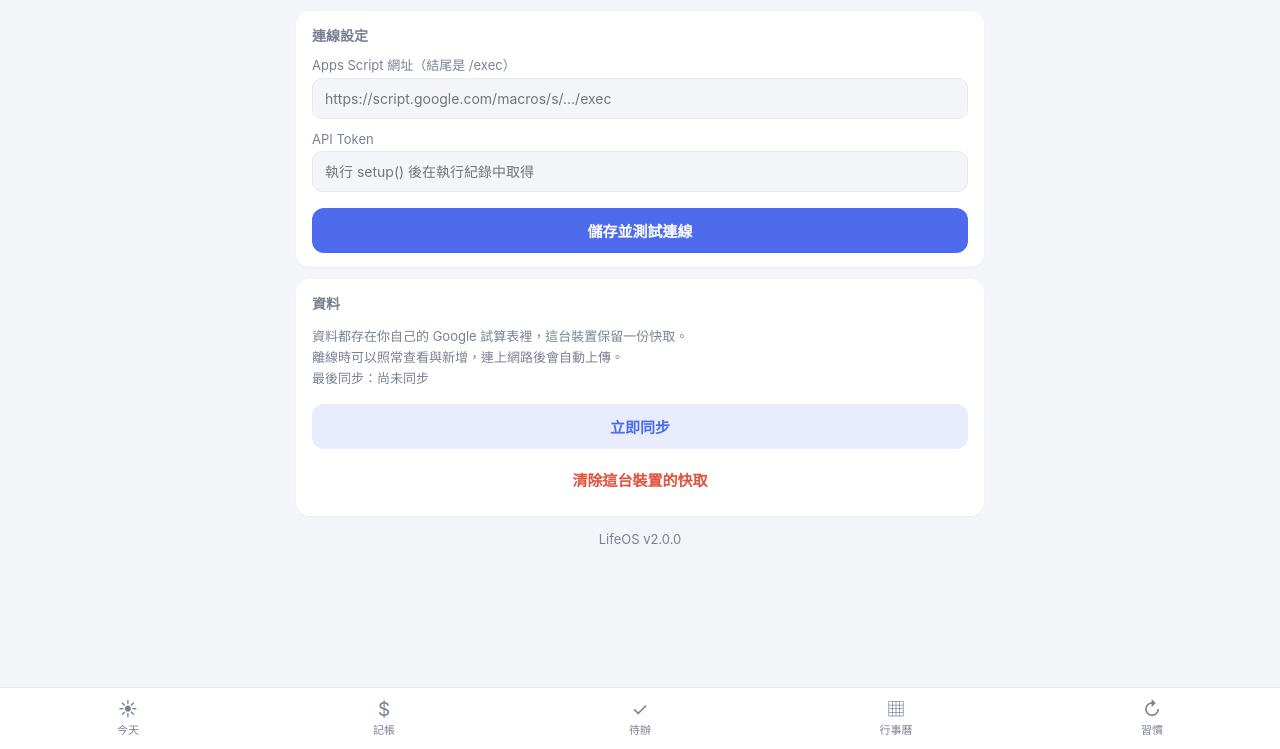
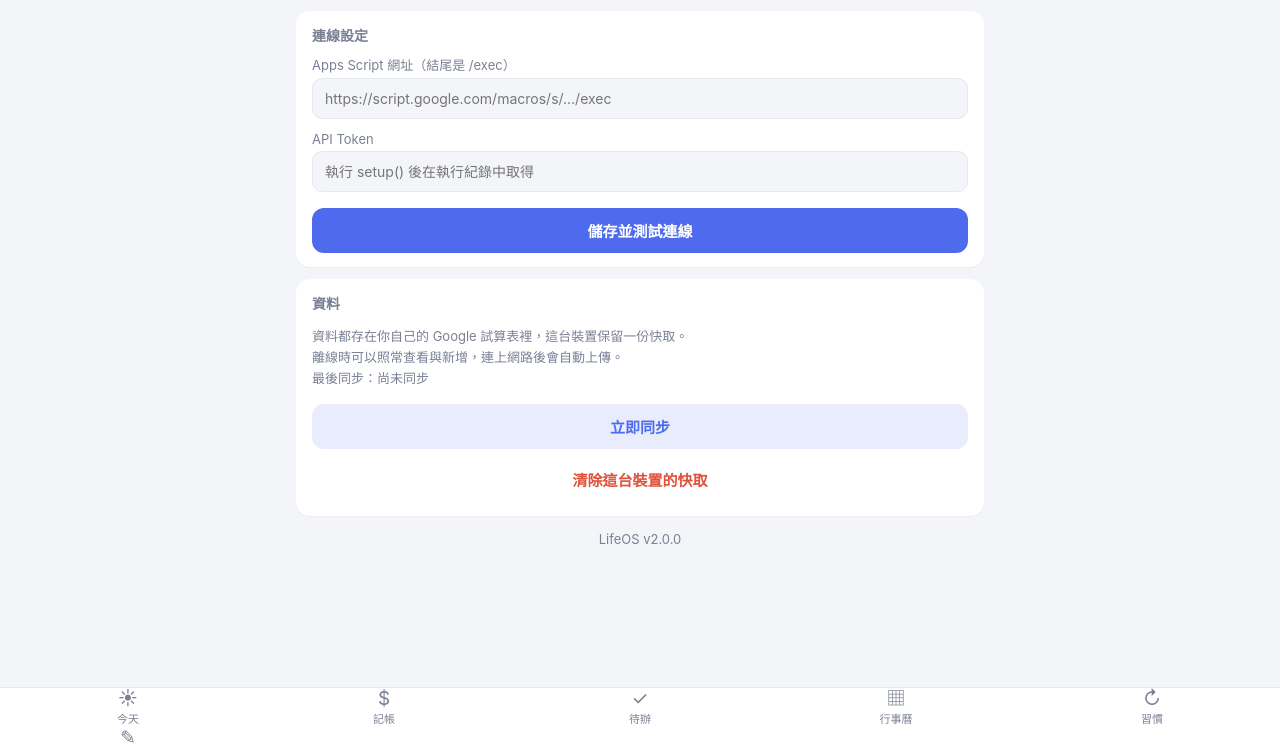
Before and after one commit to Trista0825/lifeos, a plain HTML site: page web/index.html in a window 1280 px wide. Shown: the part 51-800 px from the top of the page. Drawn offline with Linux system fonts and the light colour scheme.

Commit message:
Add notes button to navigation

```diff
--- a/web/index.html
+++ b/web/index.html
@@ -33,6 +33,7 @@
     <button data-view="tasks"><span>✓</span>待辦</button>
     <button data-view="calendar"><span>▦</span>行事曆</button>
     <button data-view="routines"><span>↻</span>習慣</button>
+    <button data-view="notes"><span>✎</span>筆記</button>
   </nav>
 
   <div id="modal" class="modal hidden" role="dialog" aria-modal="true">
```
